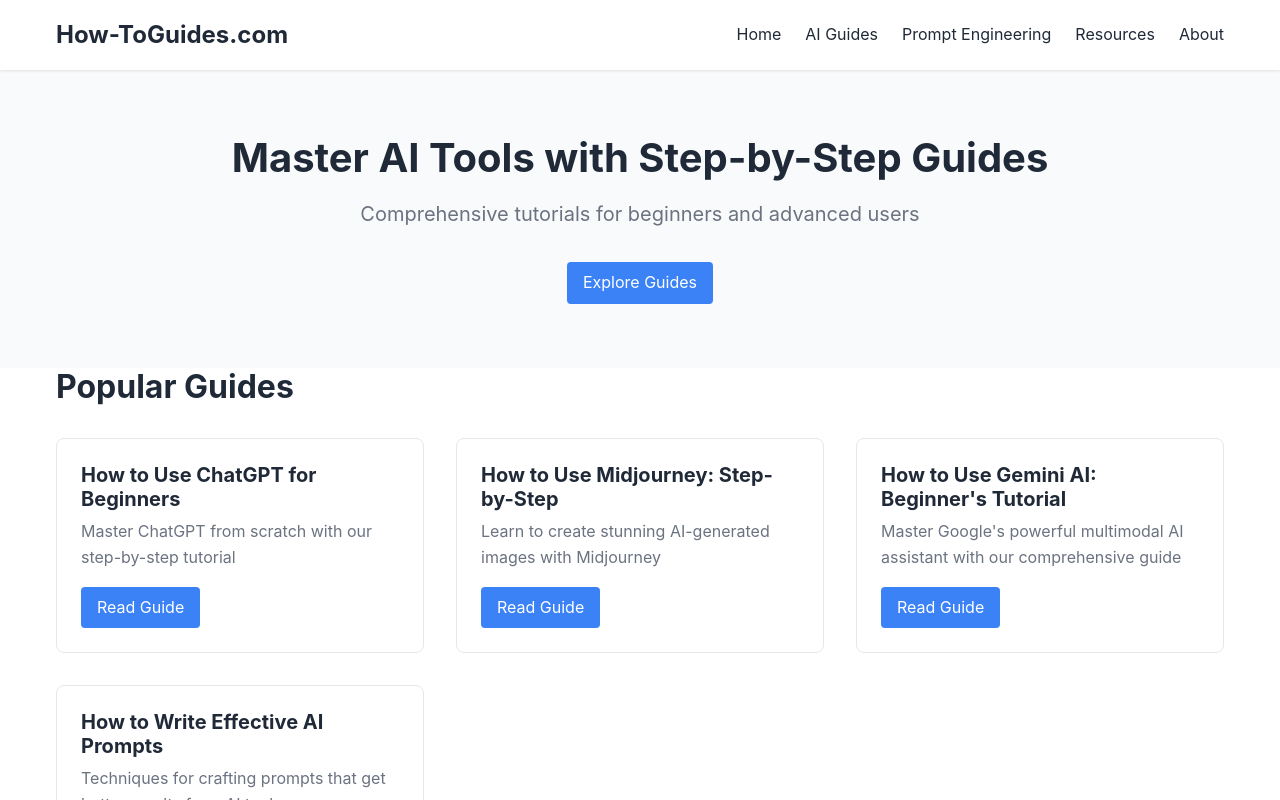
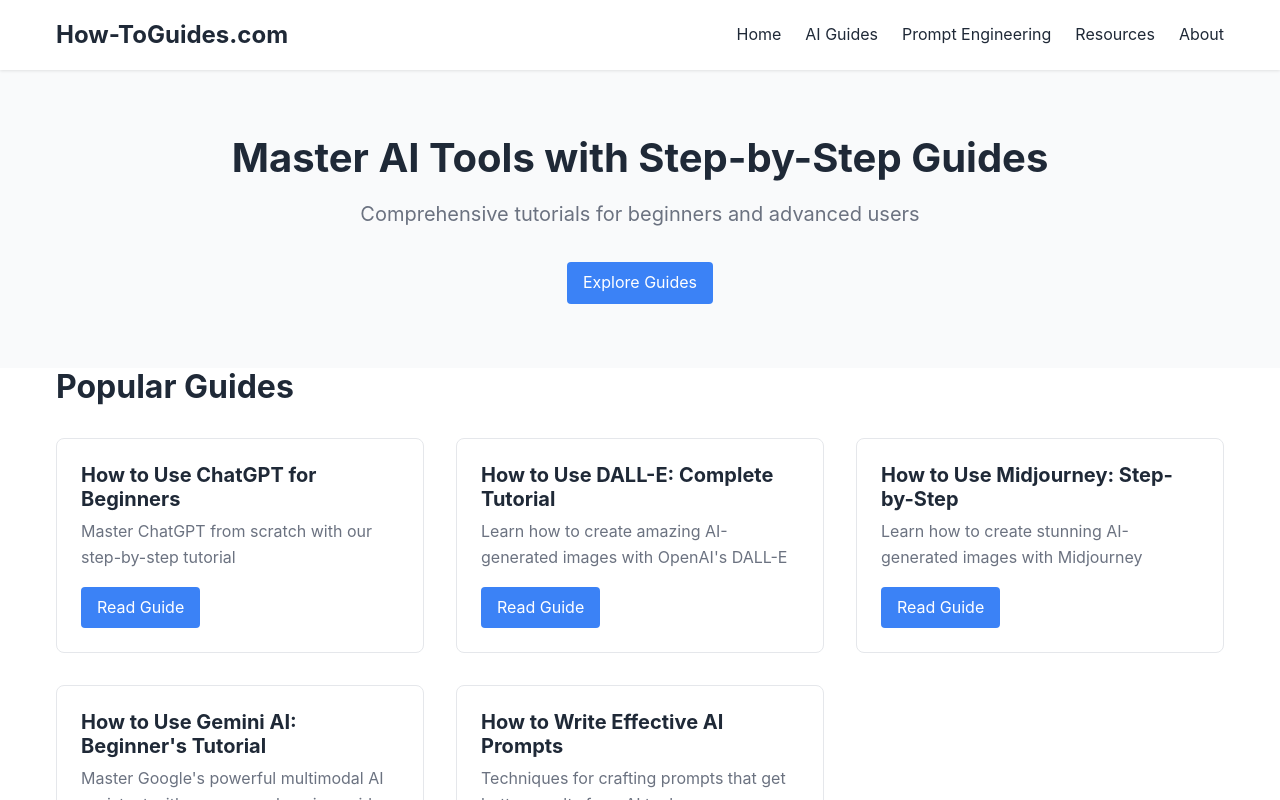
Before and after one commit to sitehowtoguides/howtoguides-website, a Next.js app: page / in a window 1280 px wide. Shown: the top 800 px of the page. Built offline with nearby package versions, Linux system fonts and the light colour scheme.

Commit message:
Update index.js

```diff
--- a/pages/index.js
+++ b/pages/index.js
@@ -34,9 +34,21 @@
 
           <div className="guide-card">
             <div className="guide-card-content">
+              <h3 className="guide-card-title">How to Use DALL-E: Complete Tutorial</h3>
+                <p className="guide-card-description">
+                  Learn how to create amazing AI-generated images with OpenAI's DALL-E
+                </p>
+                <Link href="/guides/dalle-tutorial" className="btn">
+                Read Guide
+              </Link>
+            </div>
+          </div>
+
+          <div className="guide-card">
+            <div className="guide-card-content">
               <h3 className="guide-card-title">How to Use Midjourney: Step-by-Step</h3>
               <p className="guide-card-description">
-                Learn to create stunning AI-generated images with Midjourney
+                Learn how to create stunning AI-generated images with Midjourney
               </p>
               <Link href="/guides/midjourney-tutorial" className="btn">
                 Read Guide
```
